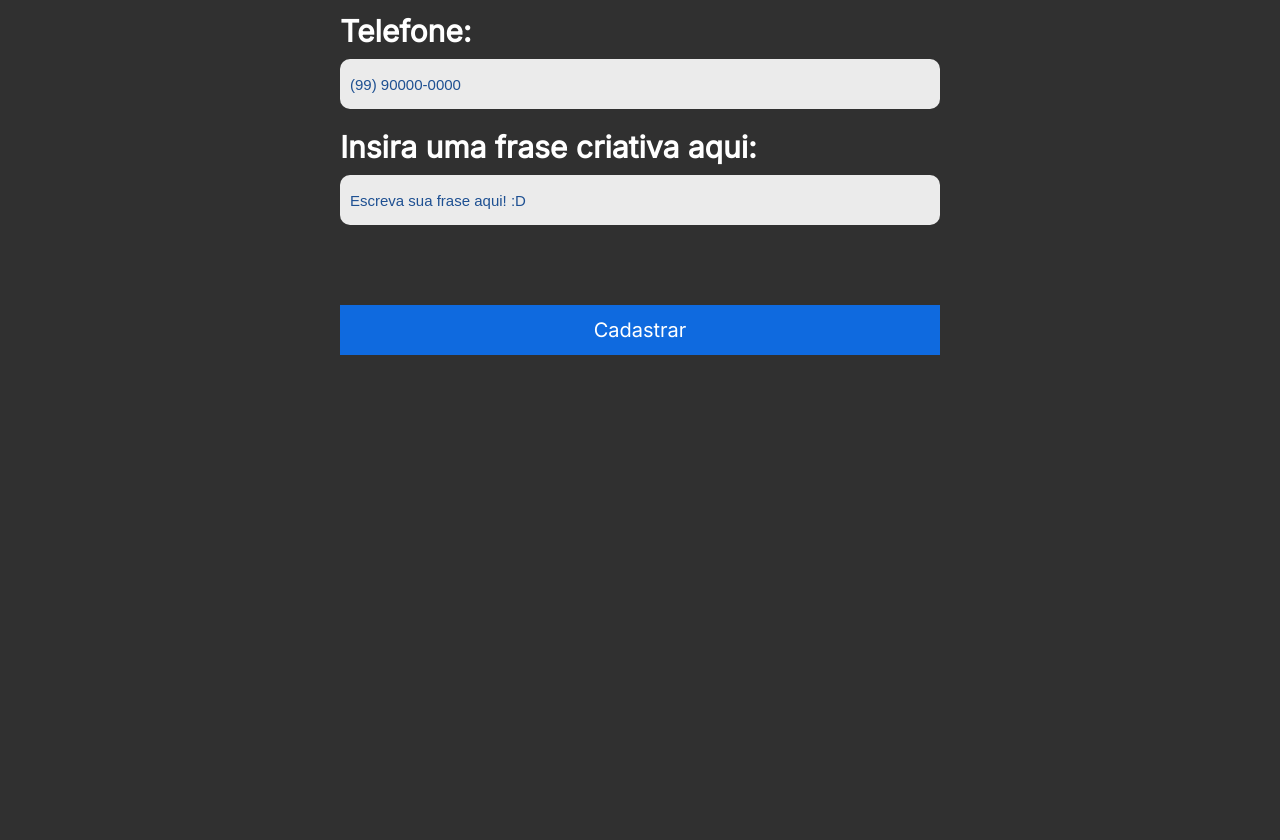
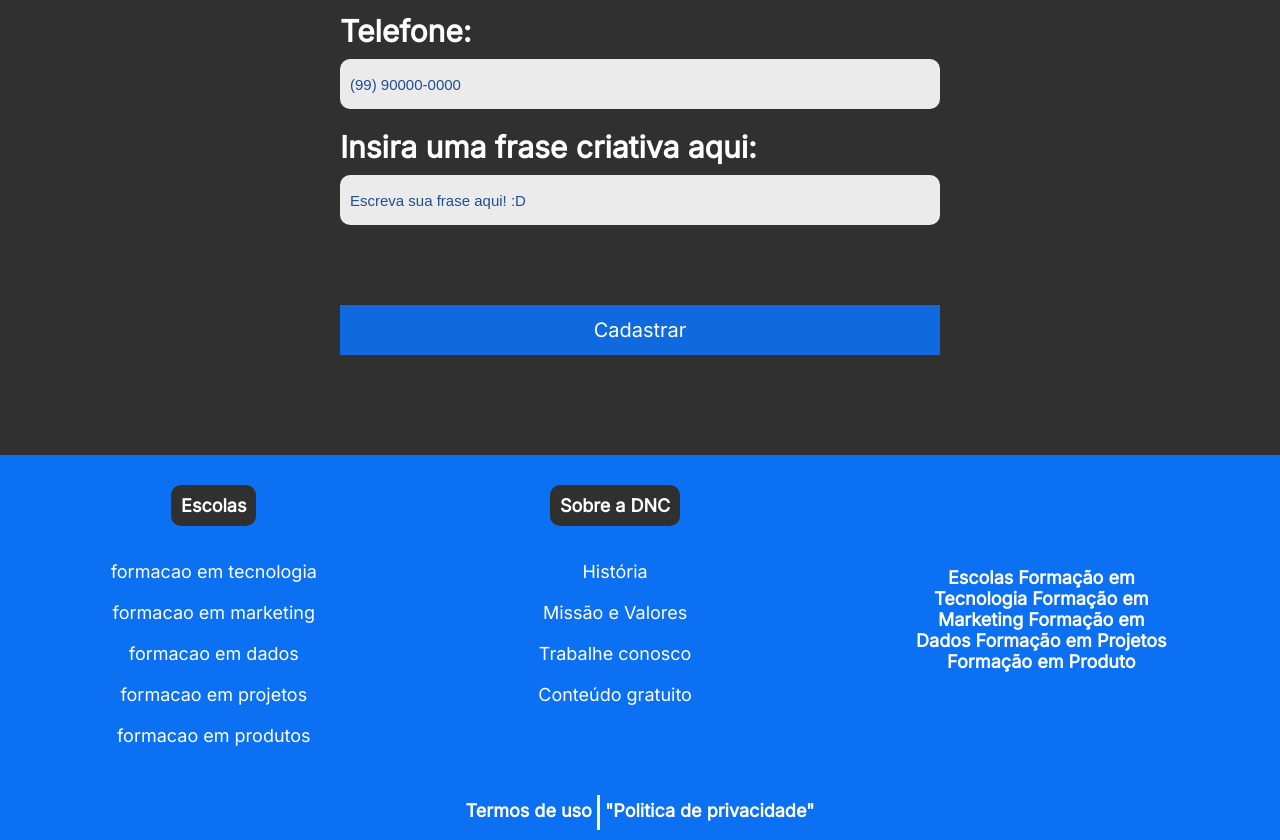
Before and after one commit to THIAGOMIRANDA1991/bootCamp-Dnc, a plain HTML site: page index.html in a window 1280 px wide. Shown: the part 1161-2001 px from the top of the page. Before the commit the page ends 1616 px from the top, so only its background shows below. Drawn offline with Linux system fonts and the light colour scheme.

Commit message:
formulario DNC 90%

```diff
--- a/index.html
+++ b/index.html
@@ -77,6 +77,59 @@
     </form>
 
   </section>
+  <footer>
+    <div class="linha1">
+
+      <nav>
+        <h5>Escolas</h5>
+        <ul>
+          <li>
+            <a href="">formacao em tecnologia </a>
+          </li>
+          <li>
+            <a href="">formacao em marketing </a>
+          </li>
+          <li>
+            <a href="">formacao em dados </a>
+          </li>
+          <li>
+            <a href="">formacao em projetos </a>
+          </li>
+          <li>
+            <a href="">formacao em produtos </a>
+          </li>
+        </ul>
+      </nav>
+
+      <nav>
+        <h5>Sobre a DNC</h5>
+        <ul>
+          <li>
+            <a href=""> História </a>
+          </li>
+          <li>
+            <a href="">Missão e Valores </a>
+          </li>
+          <li>
+            <a href=""> Trabalhe conosco </a>
+          </li>
+          <li>
+            <a href="">Conteúdo gratuito </a>
+          </li>
+        </ul>
+      </nav>
+
+      <div class="endereco">
+        Escolas Formação em Tecnologia Formação em Marketing Formação em Dados Formação em Projetos Formação em Produto
+      </div>
+    </div>
+
+    <div class="linha2">
+      <a href="">Termos de uso</a>
+      <a href=>"Politica de privacidade"</a>
+    </div>
+
+  </footer>
 
 </body>
 
--- a/style.css
+++ b/style.css
@@ -168,3 +168,139 @@ input[type="submit"] {
   margin-top: 70px; /* separou das informacoes de cima */
   cursor: pointer;
 }
+
+/* FOOTER*/
+
+footer {
+  width: 100%;
+  background-color: var(--azul-dnc);
+}
+
+footer .linha1 {
+  display: flex;
+  justify-content: space-around;
+  align-items: center;
+}
+
+footer ul {
+  list-style: none;
+  margin: 0px;
+  padding: 0px;
+}
+
+footer nav {
+  display: flex;
+  flex-direction: column;
+  align-items: center;
+
+  height: 330px;
+}
+
+footer h5 {
+  text-align: center;
+  color: white;
+  font-weight: 800;
+  font-size: 18px;
+  font-family: var(--fonte-padrao);
+  background-color: var(--preto-dnc);
+  border-radius: 10px;
+  padding: 10px 10px 10px 10px;
+
+  margin-bottom: 15px;
+}
+
+footer ul li {
+  text-align: center;
+  color: white;
+  font-size: 600;
+  font-size: 18px;
+  font-family: var(--fonte-padrao);
+  margin: 20px 0px 20px 0px;
+}
+
+footer ul li a {
+  color: white;
+  text-decoration: none;
+}
+
+footer ul li a:hover {
+  color: var(--cinza-hover);
+}
+
+footer .endereco {
+  font-weight: 600;
+  font-size: 18px;
+  font-family: var(--fonte-padrao);
+  color: white;
+  text-align: center;
+  width: 20%;
+}
+
+footer .linha2 {
+  height: 35px;
+  display: flex;
+  justify-content: center;
+  margin: 0;
+  padding: 10px;
+}
+
+footer .linha2 a {
+  font-family: var(--fonte-padrao);
+  font-size: 18px;
+  font-weight: 600;
+  color: white;
+  text-decoration: none;
+  padding: 5px;
+}
+
+footer .linha2 a:first-child {
+  border-right: 3px solid white;
+}
+
+footer .linha2 a:hover {
+  color: var(--cinza-hover);
+}
+
+@media only screen and (max-width: 600px) {
+  /* MENU */
+  #principal {
+    flex-direction: column;
+    height: auto;
+  }
+
+  #menu {
+    flex-direction: column;
+    width: 100%;
+    margin: 0px;
+  }
+  #menu a {
+    display: flex;
+    align-items: center;
+    height: 40px;
+  }
+
+  #principal button {
+    width: 100%;
+    margin: 0px;
+  }
+
+  /* SECTION */
+
+  section h1 {
+    font-size: 38px;
+  }
+  #section h2 {
+    font-size: 29px;
+    padding-right: 15px;
+    padding-left: 15px;
+  }
+
+  /* SECTION */
+  #form {
+    width: 95%;
+    font-size: 20px;
+  }
+  .checkbox-itens label {
+    font-size: 15px;
+  }
+}
```
